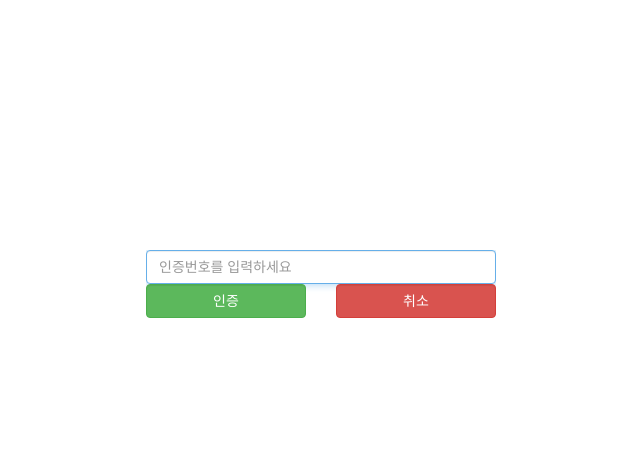
After one commit to hwshim0810/python-module, a Django app: template tel_active/templates/auth/certify.html in a window 1280 px wide. The commit adds this page. Shown: the top 449 px of the page, without its empty margins (394-1034 px from the left). Run offline with Django 3.2, Linux system fonts and the light colour scheme; the template is opened without the code that fills it, so the values that code supplies are empty; some libraries are stand-ins or nearby versions.

Commit message:
Add templates

```diff
--- /dev/null
+++ b/tel_active/templates/auth/certify.html
@@ -0,0 +1,20 @@
+{% extends "base.html" %}
+{% load staticfiles %}
+{% block title %} 인증확인 {% endblock title %}
+{% block content %}
+<div class="row">
+    <form action="/msg/" method="POST">{% csrf_token %}
+        <div class="col-xs-12">
+            <input id="phone" name="msg" class="form-control" placeholder="인증번호를 입력하세요" required="required" autofocus="autofocus">
+            <input name="to_num" type="hidden" value="{{ to_num }}">
+        </div>
+        <div class="col-xs-6">
+            <button type="submit" class="btn btn-success col-xs-4 form-control">인증</button>
+        </div>
+        <div class="col-xs-6">
+            <a href="/" class="btn btn-danger col-xs-4 form-control">취소</a>
+        </div>
+    </form>
+</div>
+<script type="text/javascript" src="{% static 'js/util.js' %}"></script>
+{% endblock content %}
--- a/templates/base.html
+++ b/templates/base.html
@@ -1,28 +1,26 @@
 <!DOCTYPE html>
+{% load staticfiles %}
 <html>
     <head>
         <meta charset="UTF-8">
         <meta http-equiv="X-UA-Compatible" content="IE=edge"/>
         <meta name="viewport" content="width=device-width, initial-scale=1">
-        <title>{% block title %} Module {% endblock %}</title>
-        {% load staticfiles %}
-        <!--<link rel="stylesheet" href="{% static 'css/common.css' %}" charset="UTF-8">-->
+        <title>{% block title %}{% endblock %}</title>
+        <!-- jQuery -->
+        <script src="https://ajax.googleapis.com/ajax/libs/jquery/3.1.1/jquery.min.js"></script>
+        <link rel="stylesheet" href="{% static 'css/common.css' %}" charset="UTF-8">
     </head>
     <body>
         <!-- Header Nav -->
-        <header>
-        </header>
+        <header></header>
         <!-- Main Contents -->
-        <div class="container">
+        <div id="center">
             {% block content %}{% endblock %}
         </div>
         <!-- Footer -->
         <footer class="container-fluid text-center">
             <p></p>
         </footer>
-        <!-- Scirpt load -->
-        <!-- jQuery -->
-        <!-- <script src="https://ajax.googleapis.com/ajax/libs/jquery/3.1.1/jquery.min.js"></script>-->
         <!-- BootStrap -->
         <script src="https://maxcdn.bootstrapcdn.com/bootstrap/3.3.7/js/bootstrap.min.js"></script>
         <link rel="stylesheet" href="{% static 'css/bootstrap.min.css' %}" charset="UTF-8">
```
Also changed, not shown: tel_active/templates/auth/auth_complete.html (added, +10 -0 lines), tel_active/templates/auth/index.html (added, +20 -0 lines).
